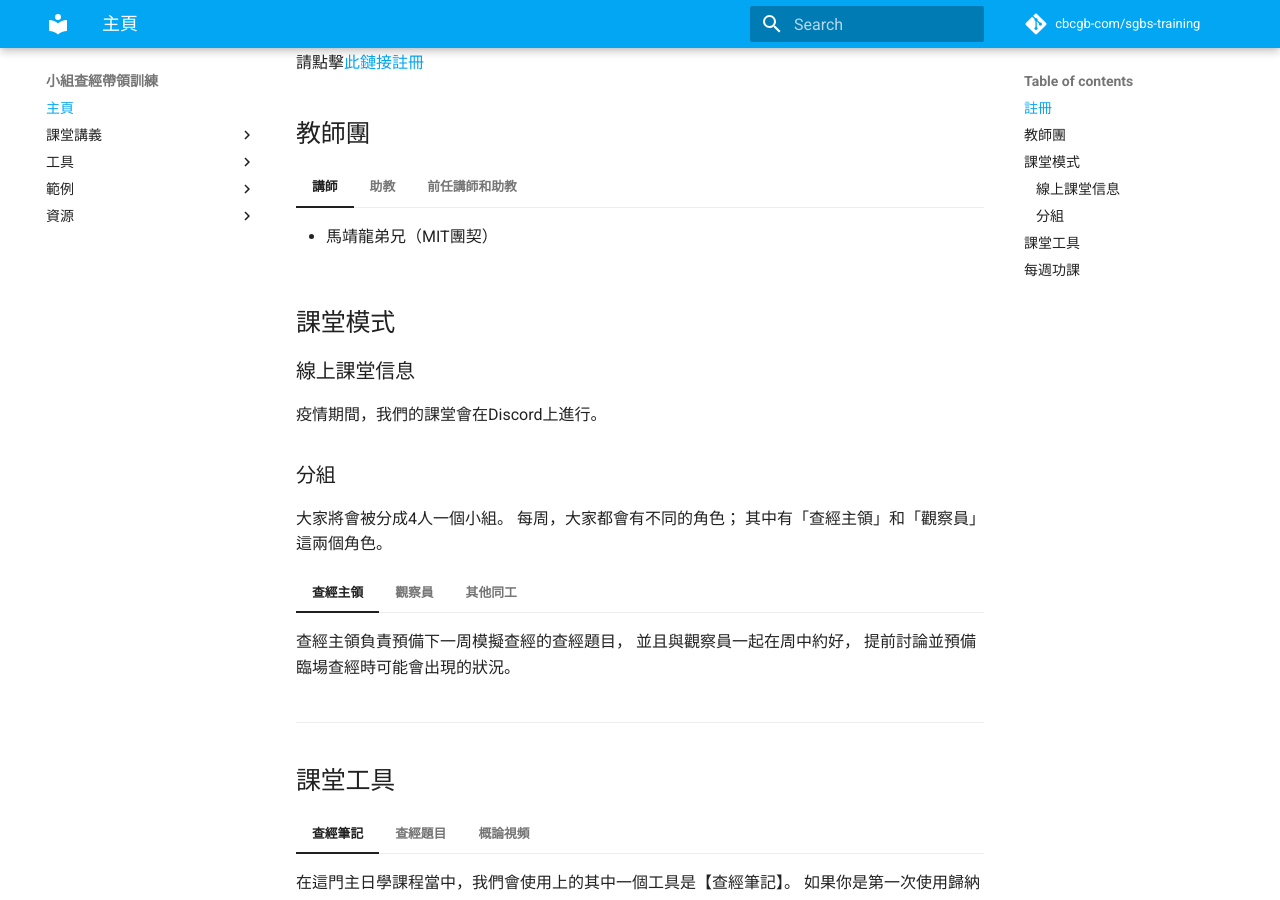
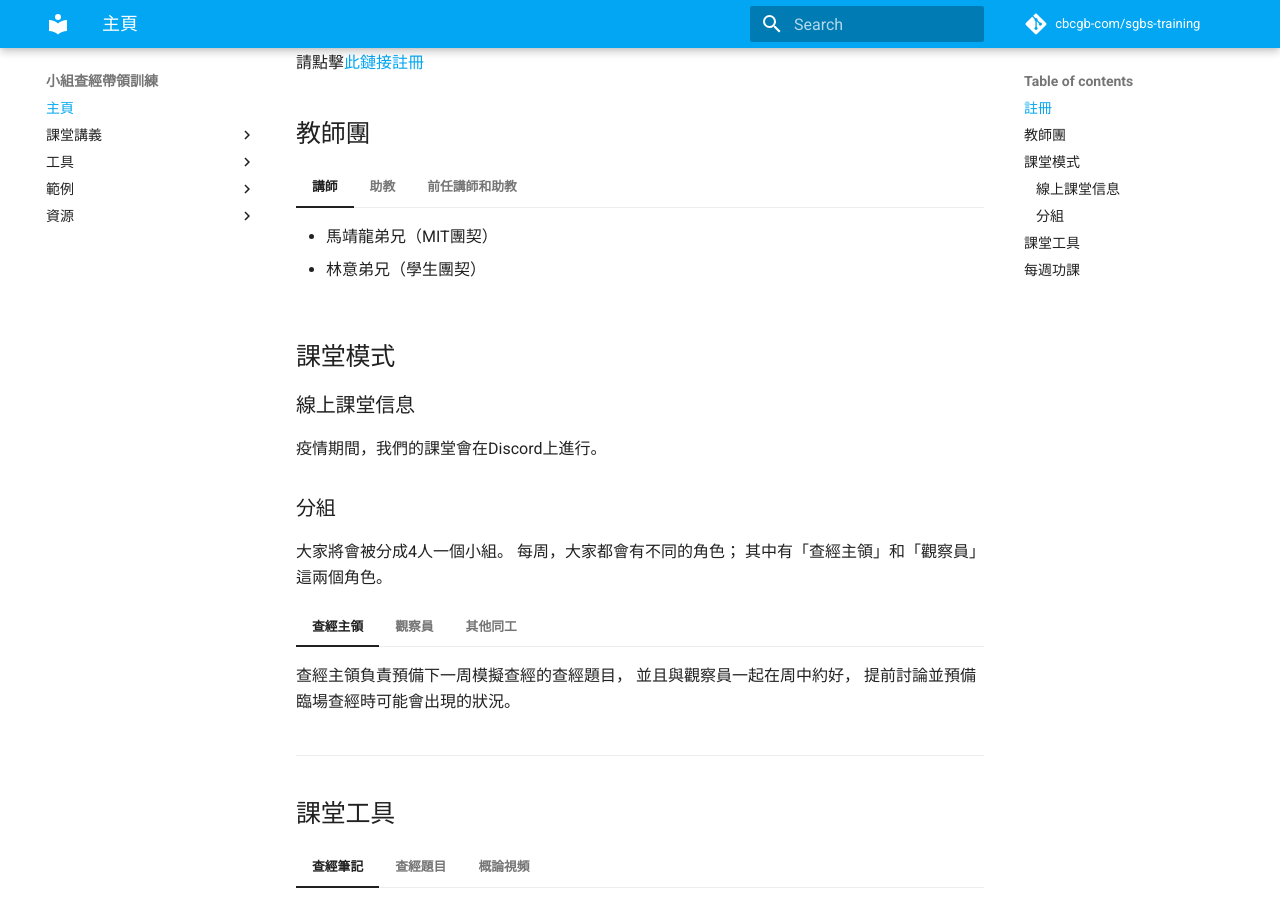
Before and after one commit to cbcgb-com/sgbs-training, an MkDocs documentation site: the page built from docs/index.md, in a window 1280 px wide and 900 px high, scrolled down 523 px. Built offline with MkDocs 1.6.1 and Material for MkDocs 9.7.7, drawn with Linux system fonts in a browser that asks for light colours; comment, search, counter and statistics services are not loaded.

Commit message:
Add Lin Yi as a current teacher

```diff
--- a/docs/index.md
+++ b/docs/index.md
@@ -22,6 +22,7 @@
 === "講師"
 
     - 馬靖龍弟兄（MIT團契）
+    - 林意弟兄（學生團契）
 
 === "助教"
 
```
Also changed, not shown: other parts of docs/index.md (+0 -1 lines).
